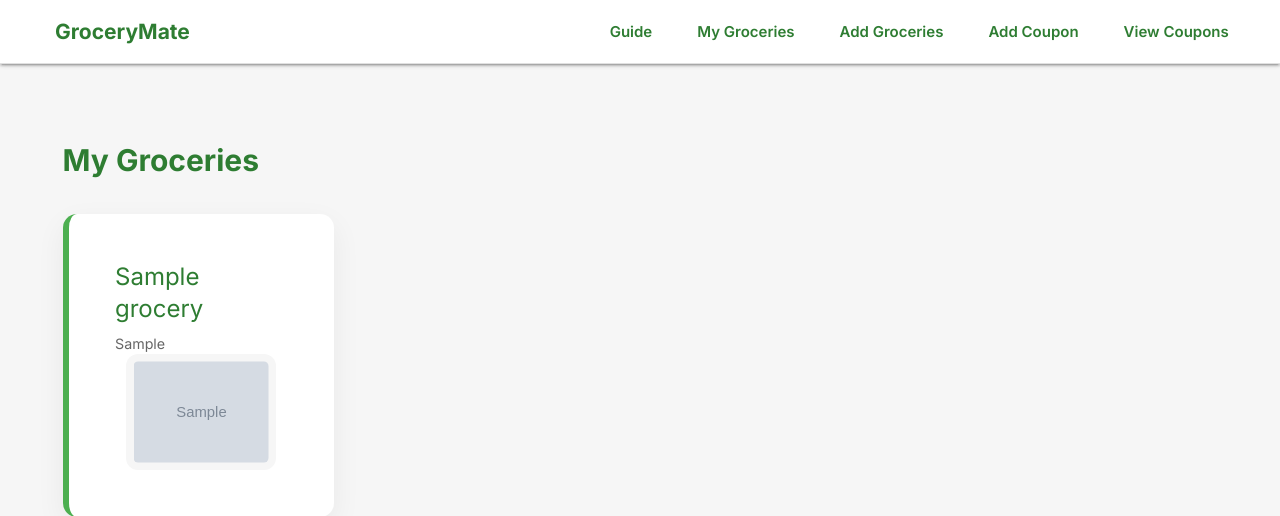
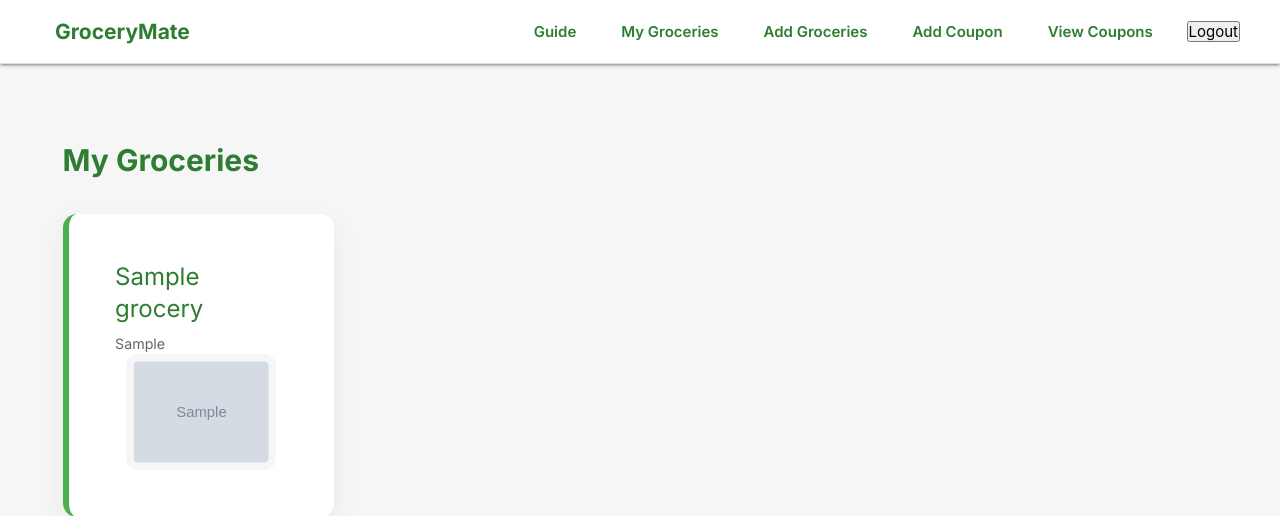
Before and after one commit to AlJaamri/GroceryMate, a Django app: page /groceries/ in a window 1280 px wide. Shown: the top 516 px of the page. Run offline with Django 5.2, Linux system fonts and the light colour scheme; a user stored in the database is signed in; tables that the repository leaves empty hold one stand-in row (values such as "Sample post"); grey boxes marked "Sample" are stand-in pictures.

Commit message:
base.html and navbar changes

```diff
--- a/grocerymate/main_app/templates/base.html
+++ b/grocerymate/main_app/templates/base.html
@@ -21,11 +21,22 @@
           <li><a href="/" class="logo">GroceryMate</a></li>
         </ul>
         <ul class="right">
+          {% if user.is_authenticated %}
           <li><a href="{% url 'guide' %}">Guide</a></li>
           <li><a href="{% url 'index' %}">My Groceries</a></li>
           <li><a href="{% url 'groceries_create' %}">Add Groceries</a></li>
           <li><a href="{% url 'coupons_create' %}">Add Coupon</a></li>
           <li><a href="{% url 'coupons_index' %}">View Coupons</a></li>
+          <li>
+            <form method="post" action="{% url 'logout' %}">
+              {% csrf_token %}
+              <button type="submit">Logout</button>
+            </form>
+          </li>
+          {% else %}
+          <li><a href="{% url 'login' %}">Login</a></li>
+          <li><a href="{% url 'signup' %}">Sign up</a></li>
+          {% endif %}
         </ul>
       </div>
     </nav>
```
